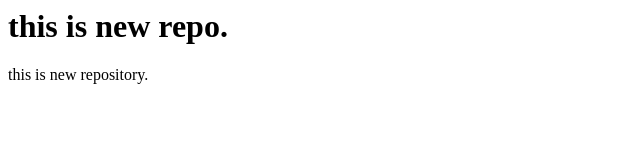
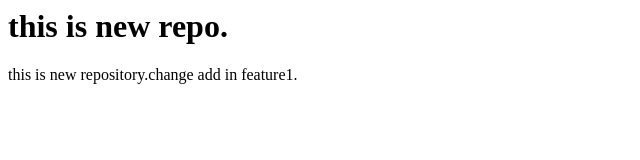
Before and after one commit to devil12663/localRepoApna, a plain HTML site: page index.html in a window 1280 px wide. Shown: the whole page, without its empty margins (0-640 px from the left). Drawn offline with Linux system fonts and the light colour scheme.

Commit message:
change in feature1

```diff
--- a/index.html
+++ b/index.html
@@ -1,2 +1,2 @@
 <h1>this is new repo.</h1>
-<p>this is new repository.</p>
+<p>this is new repository.change add in feature1.</p>
```
